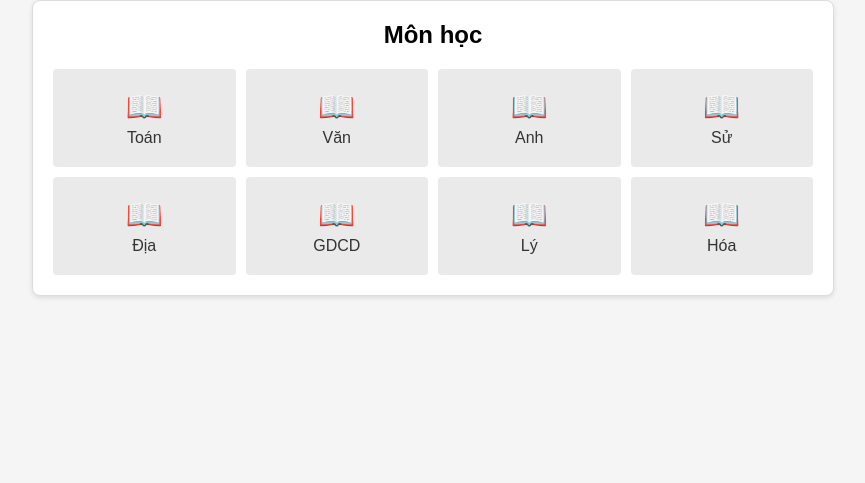
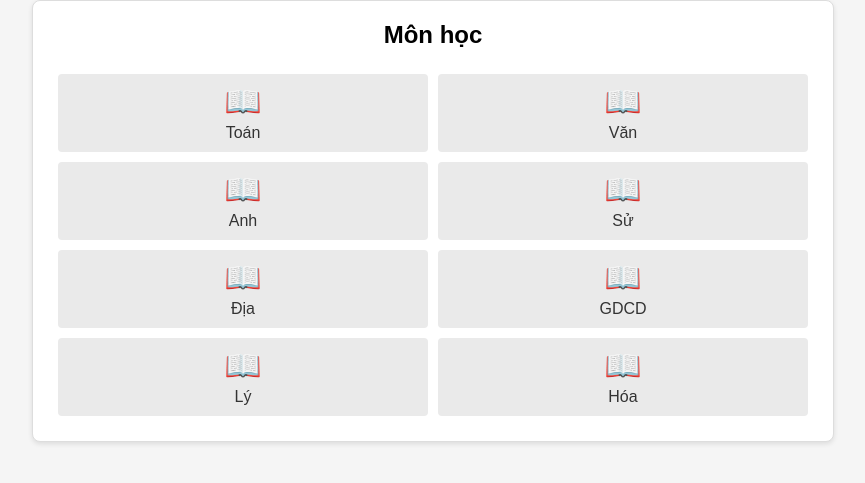
Before and after one commit to tien123-web/HCI-Lab, a PHP site: page / in a window 1280 px wide. Shown: the top 483 px of the page, without its empty margins (207-1072 px from the left). Run offline with PHP 8.4, Linux system fonts and the light colour scheme.

Commit message:
Update styles.css

```diff
--- a/styles.css
+++ b/styles.css
@@ -27,22 +27,21 @@ body {
 }
 
 .button-grid {
-    display: grid; /* Sử dụng grid để sắp xếp các nút */
-    grid-template-columns: repeat(4, 1fr); /* 4 cột */
-    gap: 10px; /* Khoảng cách giữa các nút */
+    display: flex; /* Sử dụng flex để sắp xếp các nút */
+    flex-wrap: wrap; /* Cho phép các nút quấn quanh */
+    justify-content: space-between; /* Căn giữa và phân bổ khoảng cách */
 }
 
 .button {
     text-decoration: none;
     color: #333;
-    padding: 20px; /* Khoảng cách trong nút */
-    display: flex;
-    flex-direction: column; /* Sắp xếp icon và tên dưới nhau */
-    align-items: center; /* Căn giữa nội dung */
+    padding: 10px; /* Khoảng cách trong nút */
+    flex: 1 0 30%; /* Tạo chiều rộng của nút */
+    margin: 5px; /* Khoảng cách giữa các nút */
     border-radius: 4px;
+    background-color: #eaeaea; /* Màu nền mặc định */
+    text-align: center; /* Căn giữa chữ */
     transition: background-color 0.3s;
-    text-align: center; /* Căn giữa chữ */
-    background-color: #eaeaea; /* Màu nền mặc định */
 }
 
 .button:hover {
@@ -56,6 +55,7 @@ body {
 
 .book-icon {
     font-size: 30px; /* Kích thước icon */
+    display: block; /* Đảm bảo icon và tên nằm trên 2 dòng khác nhau */
     margin-bottom: 5px; /* Khoảng cách giữa icon và tên môn */
 }
 
```
